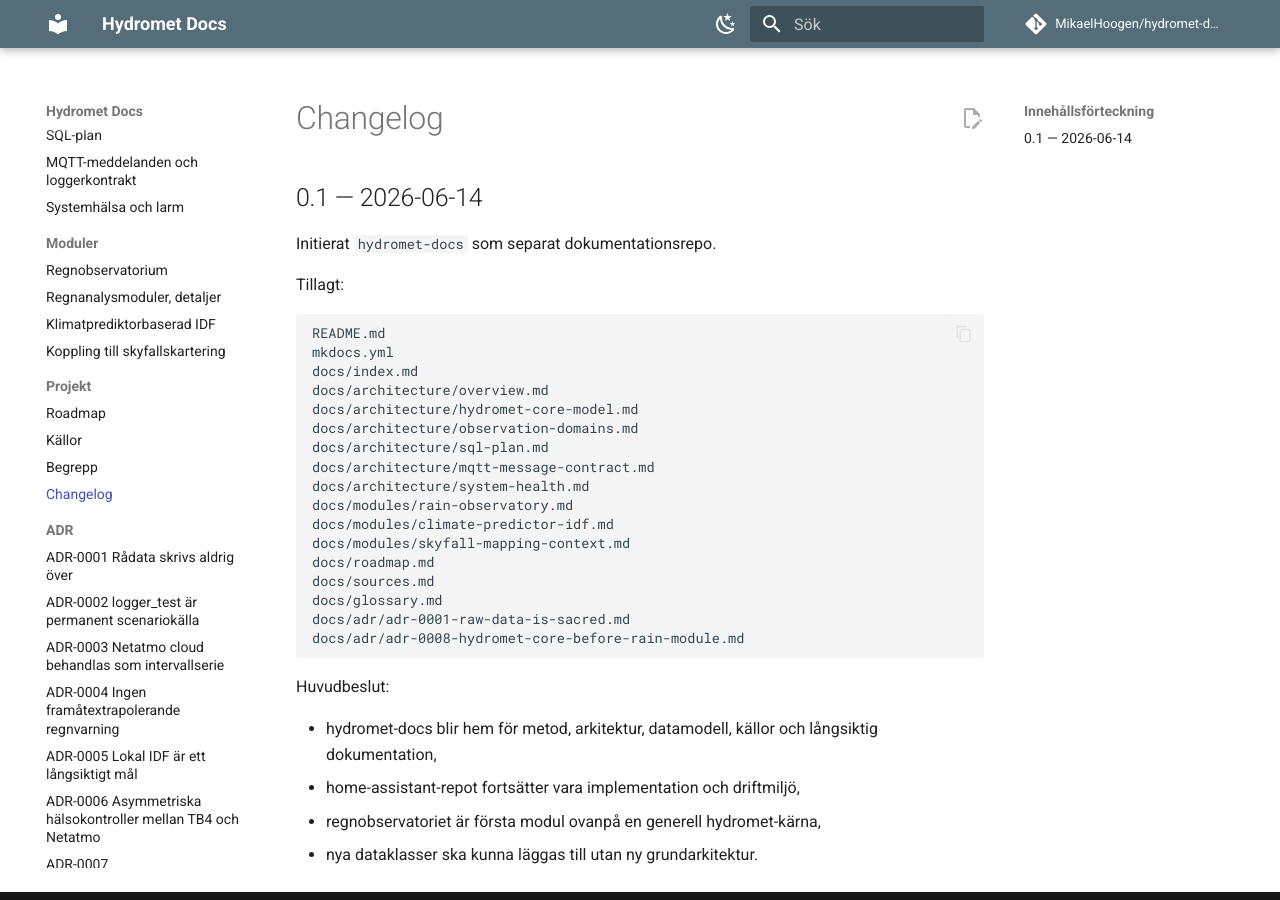
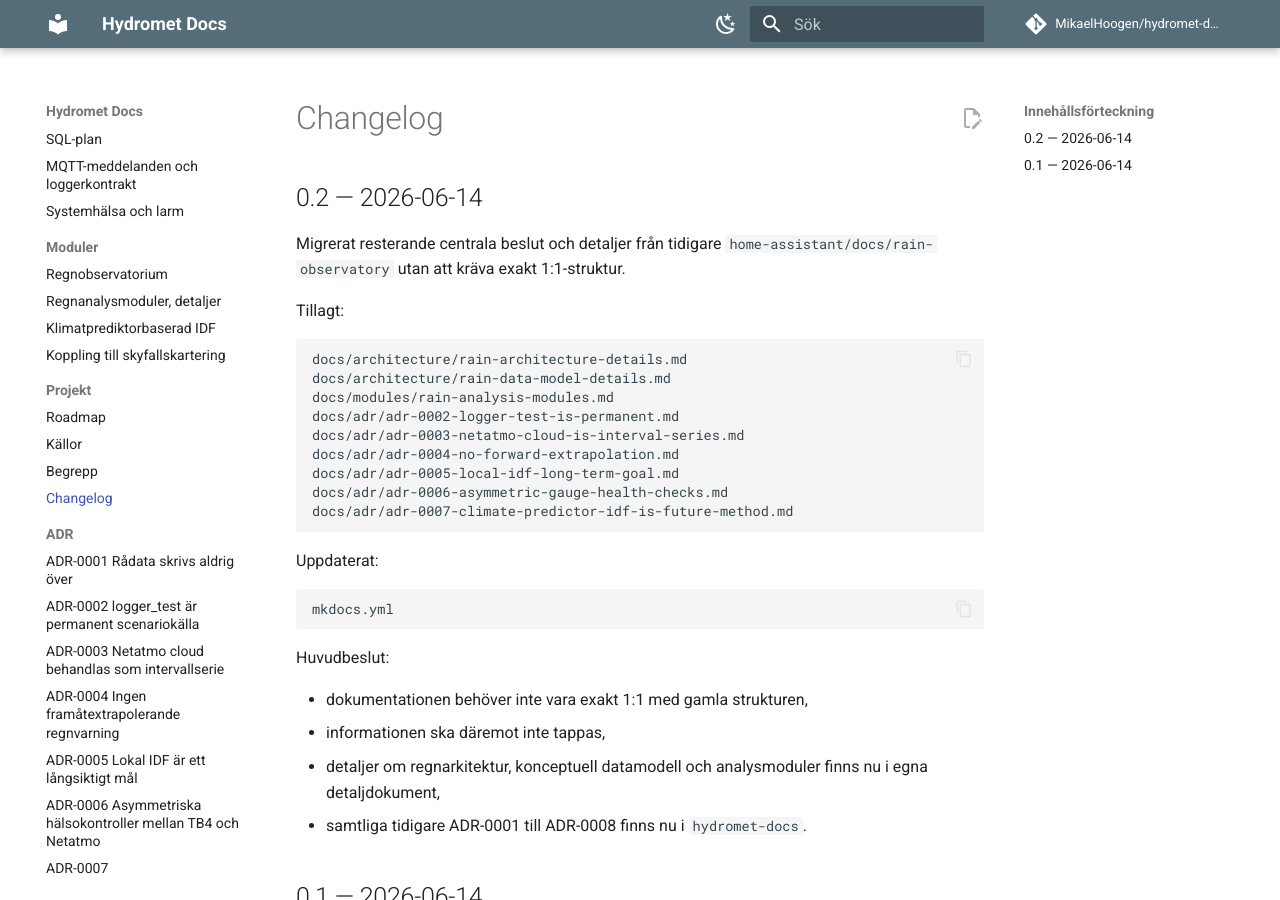
Before and after one commit to MikaelHoogen/hydromet-docs, an MkDocs documentation site: the page built from docs/changelog.md, in a window 1280 px wide and 900 px high. Built offline with MkDocs 1.6.1 and Material for MkDocs 9.7.7, drawn with Linux system fonts in a browser that asks for light colours; comment, search, counter and statistics services are not loaded.

Commit message:
docs: record migration of remaining regnobservatorium details

````diff
--- a/docs/changelog.md
+++ b/docs/changelog.md
@@ -1,4 +1,35 @@
 # Changelog
+
+## 0.2 — 2026-06-14
+
+Migrerat resterande centrala beslut och detaljer från tidigare `home-assistant/docs/rain-observatory` utan att kräva exakt 1:1-struktur.
+
+Tillagt:
+
+```text
+docs/architecture/rain-architecture-details.md
+docs/architecture/rain-data-model-details.md
+docs/modules/rain-analysis-modules.md
+docs/adr/adr-0002-logger-test-is-permanent.md
+docs/adr/adr-0003-netatmo-cloud-is-interval-series.md
+docs/adr/adr-0004-no-forward-extrapolation.md
+docs/adr/adr-0005-local-idf-long-term-goal.md
+docs/adr/adr-0006-asymmetric-gauge-health-checks.md
+docs/adr/adr-0007-climate-predictor-idf-is-future-method.md
+```
+
+Uppdaterat:
+
+```text
+mkdocs.yml
+```
+
+Huvudbeslut:
+
+- dokumentationen behöver inte vara exakt 1:1 med gamla strukturen,
+- informationen ska däremot inte tappas,
+- detaljer om regnarkitektur, konceptuell datamodell och analysmoduler finns nu i egna detaljdokument,
+- samtliga tidigare ADR-0001 till ADR-0008 finns nu i `hydromet-docs`.
 
 ## 0.1 — 2026-06-14
 
````
